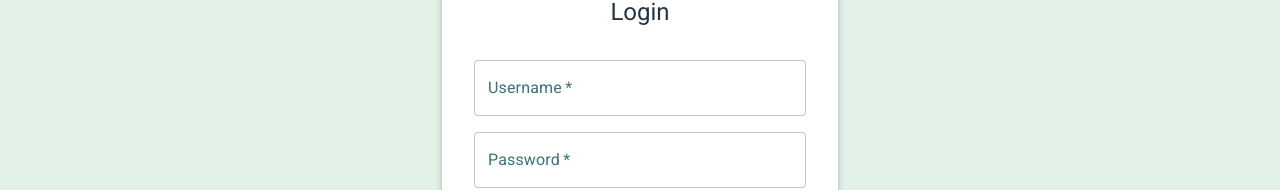
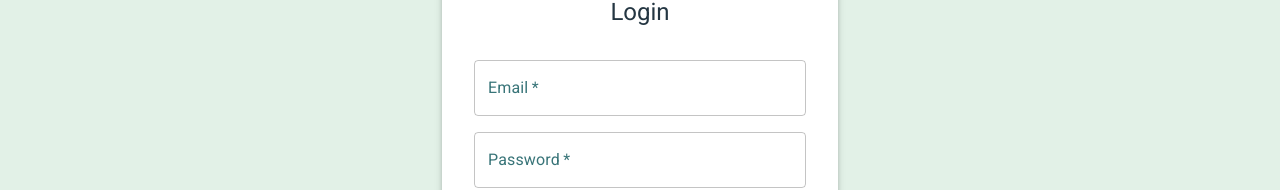
Before and after one commit to Sudeep-22/splitmoney_frontend, a React (Vite) app: page /login in a window 1280 px wide. Shown: the part 164-354 px from the top of the page. Built offline with nearby package versions, Linux system fonts and the light colour scheme; some icons are missing; a web font is replaced by a local one.

Commit message:
Dialog box margin added

```diff
--- a/src/components/AvatarWithOptions.tsx
+++ b/src/components/AvatarWithOptions.tsx
@@ -10,6 +10,8 @@ import {
   Typography,
   DialogActions,
   Button,
+  Box,
+  Divider,
 } from "@mui/material";
 import { useDispatch, useSelector } from "react-redux";
 import type { RootState, AppDispatch } from "../app/store";
@@ -73,6 +75,12 @@ const AvatarWithOptions: React.FC<setAlertProps> = ({ setAlert }) => {
         anchorOrigin={{ vertical: "bottom", horizontal: "right" }}
         transformOrigin={{ vertical: "top", horizontal: "right" }}
       >
+        <Box px={2} py={1}>
+          <Typography variant="subtitle1" fontWeight="bold">
+            Hi, {user?.name}
+          </Typography>
+        </Box>
+        <Divider />
         <MenuItem onClick={() => setOpenConfirm(true)}>Delete Profile</MenuItem>
         <MenuItem onClick={handleLogout}>Logout</MenuItem>
       </Menu>
@@ -95,6 +103,7 @@ const AvatarWithOptions: React.FC<setAlertProps> = ({ setAlert }) => {
             }}
             color="error"
             variant="contained"
+            sx={{margin:2}}
           >
             Exit
           </Button>
--- a/src/components/SettleBox.tsx
+++ b/src/components/SettleBox.tsx
@@ -149,7 +149,7 @@ const SettleBox: React.FC<setAlertProps> = ({
             </Grid>
           ))
         ) : (
-          <Typography variant="h5">Expenses have been settled.</Typography>
+          <Typography variant="h6">All expenses have been settled.</Typography>
         )}
       </Box>
     </Container>
--- a/src/features/auth/authThunks.ts
+++ b/src/features/auth/authThunks.ts
@@ -34,13 +34,13 @@ export const registerThunk = createAsyncThunk(
 // 🔹 LOGIN
 export const loginThunk = createAsyncThunk(
   "auth/login",
-  async ({ name, password }: { name: string; password: string }, thunkAPI) => {
+  async ({ email, password }: { email: string; password: string }, thunkAPI) => {
     try {
       const res = await fetch("http://localhost:5000/api/auth/login", {
         method: "POST",
         headers: { "Content-Type": "application/json" },
         credentials: "include",
-        body: JSON.stringify({ name, password }),
+        body: JSON.stringify({ email, password }),
       });
       const data = await res.json();
       if (!res.ok) throw new Error(data.message || "Login failed");
--- a/src/pages/GroupPage.tsx
+++ b/src/pages/GroupPage.tsx
@@ -203,6 +203,7 @@ const GroupPage: React.FC<setAlertProps> = ({ setAlert }) => {
             }}
             color="error"
             variant="contained"
+            sx={{ margin: 2 }}
           >
             Exit
           </Button>
--- a/src/pages/Login.tsx
+++ b/src/pages/Login.tsx
@@ -30,7 +30,7 @@ const Login: React.FC<setAlertProps> = ({ setAlert }) => {
   const dispatch = useDispatch<AppDispatch>();
   const auth = useSelector((state: RootState) => state.auth);
   const navigate = useNavigate();
-  const [username, setUsername] = useState("");
+  const [email, setEmail] = useState("");
   const [password, setPassword] = useState("");
   const [showPassword, setShowPassword] = useState(false);
   const [hasSubmitted, setHasSubmitted] = useState(false);
@@ -51,7 +51,7 @@ const Login: React.FC<setAlertProps> = ({ setAlert }) => {
       return;
     }
 
-    dispatch(loginThunk({ name: username, password }));
+    dispatch(loginThunk({ email, password }));
   };
 
   useEffect(() => {
@@ -93,10 +93,10 @@ const Login: React.FC<setAlertProps> = ({ setAlert }) => {
               <TextField
                 fullWidth
                 required
-                label="Username"
+                label="Email"
                 variant="outlined"
-                value={username}
-                onChange={(e) => setUsername(e.target.value)}
+                value={email}
+                onChange={(e) => setEmail(e.target.value)}
               />
             </Grid>
             <Grid size={12}>
```
